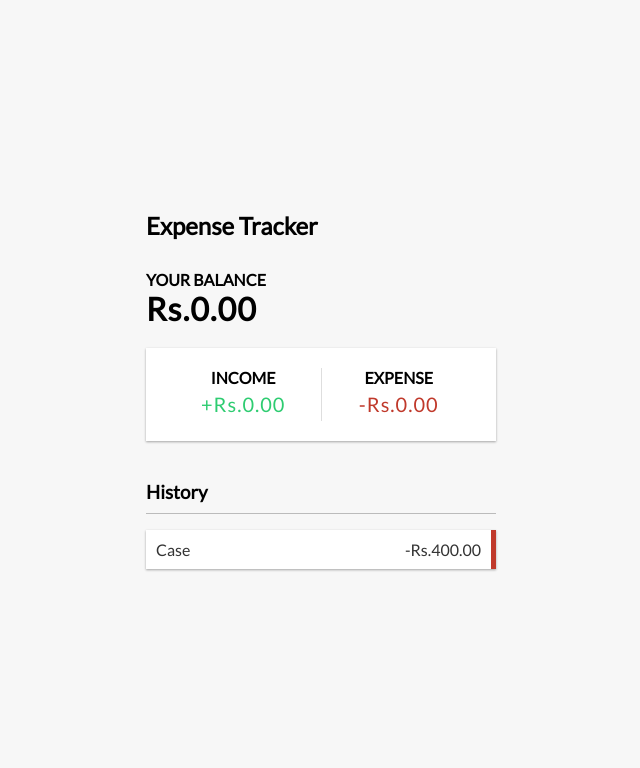
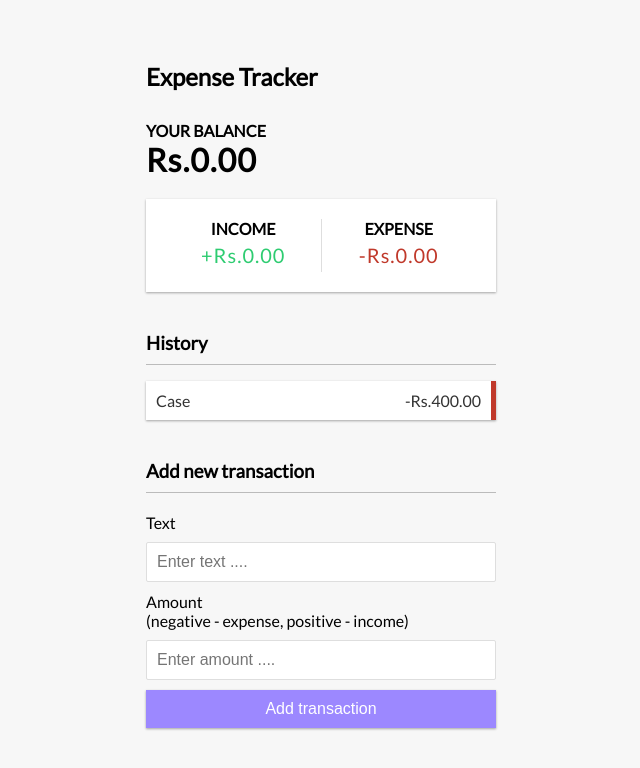
Before and after one commit to skamranahmed/expense-tracker-full-stack-mern, a React (Create React App) app: page / in a window 1280 px wide. Shown: the top 768 px of the page, without its empty margins (319-959 px from the left). Built offline with nearby package versions, Linux system fonts and the light colour scheme.

Commit message:
Created AddTransaction component

```diff
--- a/src/App.js
+++ b/src/App.js
@@ -1,4 +1,5 @@
 import "./App.css";
+import AddTransaction from "./components/AddTransaction";
 import Balance from "./components/Balance";
 import Header from "./components/Header";
 import IncomeExpenses from "./components/IncomeExpenses";
@@ -12,6 +13,7 @@
         <Balance />
         <IncomeExpenses />
         <TransactionList />
+        <AddTransaction />
       </div>
     </div>
   );
--- /dev/null
+++ b/src/components/AddTransaction.js
@@ -0,0 +1,24 @@
+import React from "react";
+
+const AddTransaction = () => {
+  return (
+    <>
+      <h3>Add new transaction</h3>
+      <form id="form">
+        <div className="form-control">
+          <label htmlFor="text">Text</label>
+          <input type="text" id="text" placeholder="Enter text ...." />
+        </div>
+        <div className="form-control">
+          <label htmlFor="amount">
+            Amount <br /> (negative - expense, positive - income)
+          </label>
+          <input type="number" id="amount" placeholder="Enter amount ...." />
+        </div>
+        <button className="btn">Add transaction</button>
+      </form>
+    </>
+  );
+};
+
+export default AddTransaction;
```
